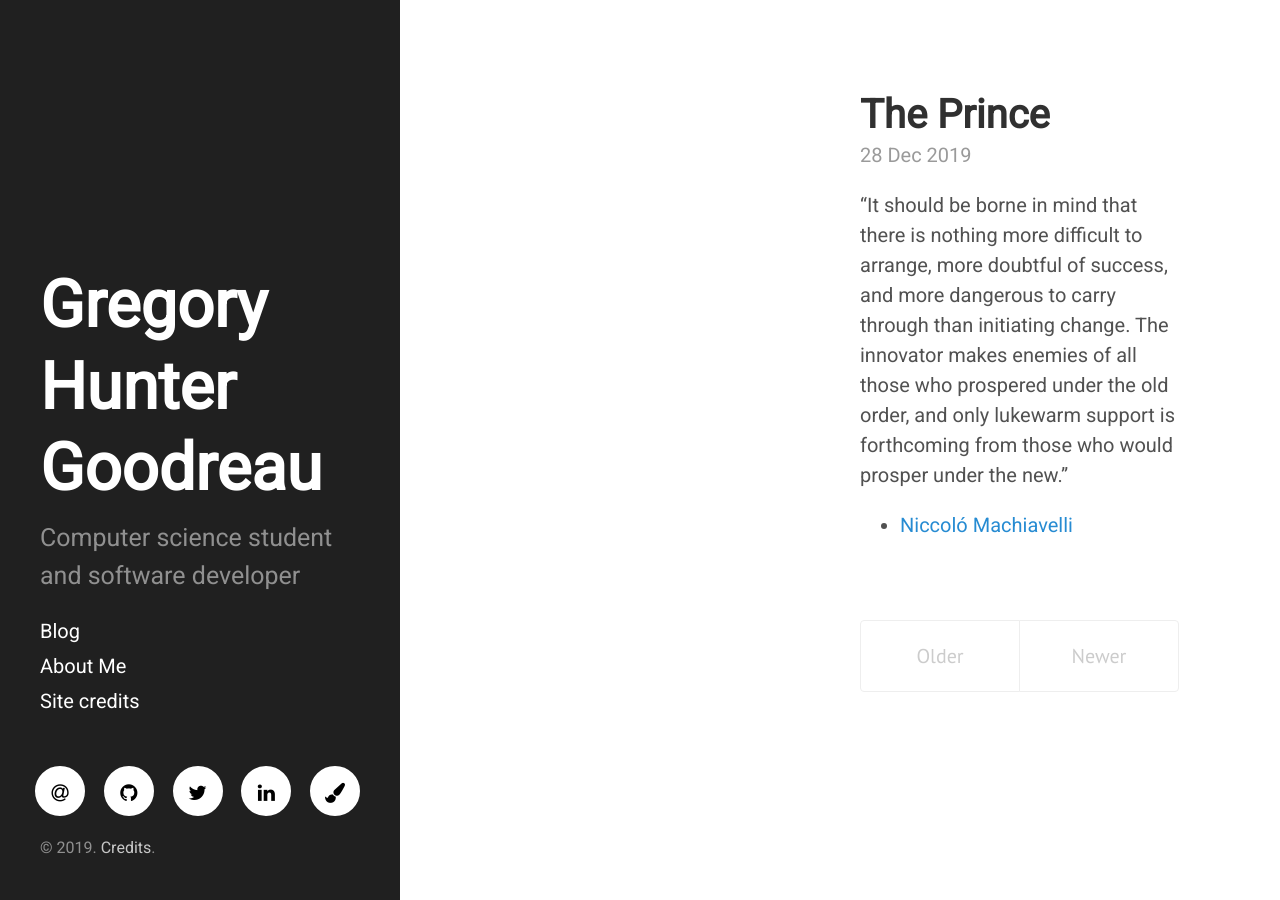
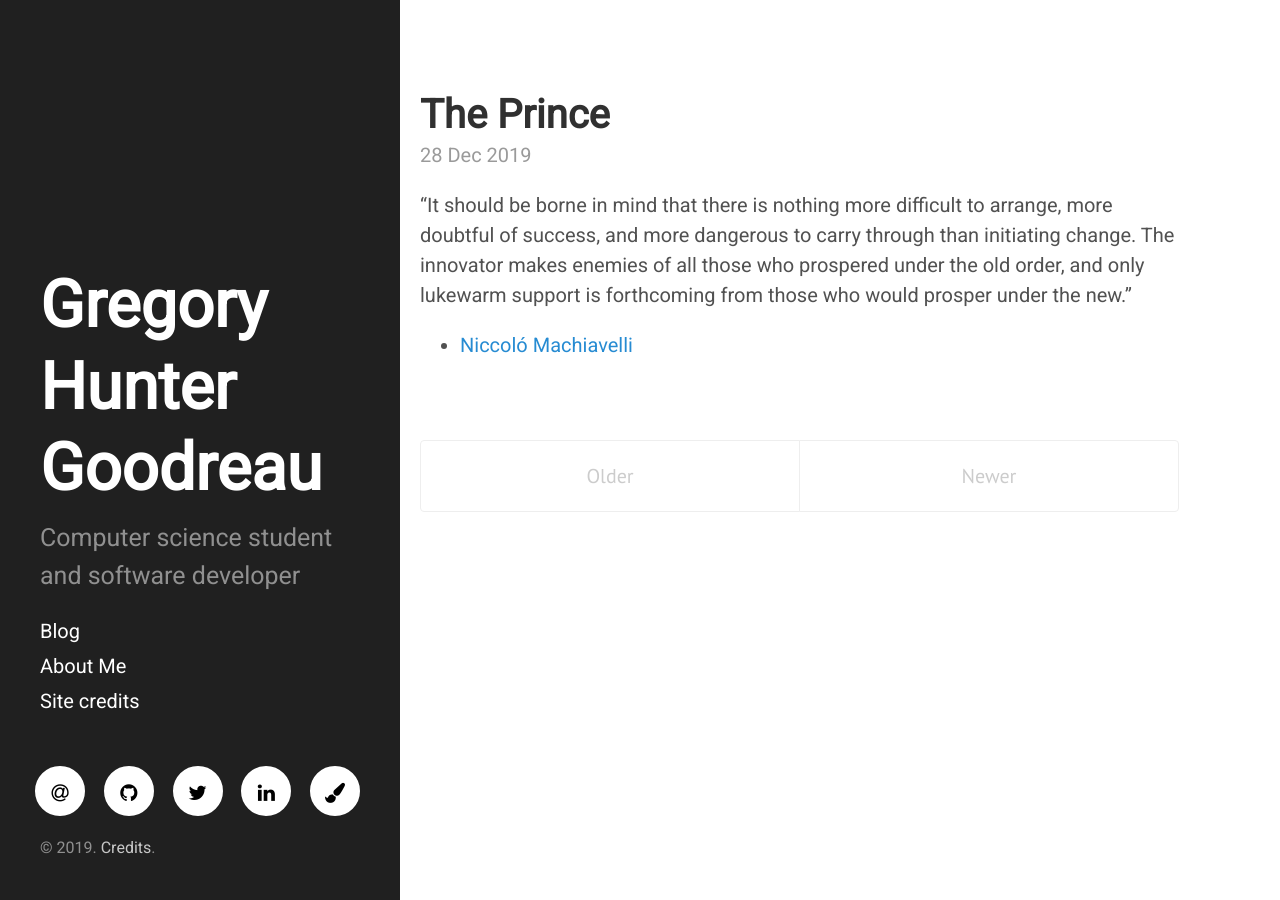
Before and after one commit to ghgoodreau/ghgoodreau.github.io, a Jekyll site: the page built from index.html, in a window 1280 px wide. Built offline with Jekyll 4.4.1, drawn with Linux system fonts in a browser that asks for light colours; the list of posts is cut into pages by our own code.

Commit message:
Update ghg.css

```diff
--- a/public/css/ghg.css
+++ b/public/css/ghg.css
@@ -57,6 +57,14 @@ h2, h3, h4, h5, h6 {
   .main {
      margin-left: 20rem;
      height: 100vh;
+  }
+}
+
+/* having to fix margin-left for .content because
+of main ^ */
+@media (min-width: 48em) {
+  .content {
+     margin-left: 0rem;
   }
 }
 
```
